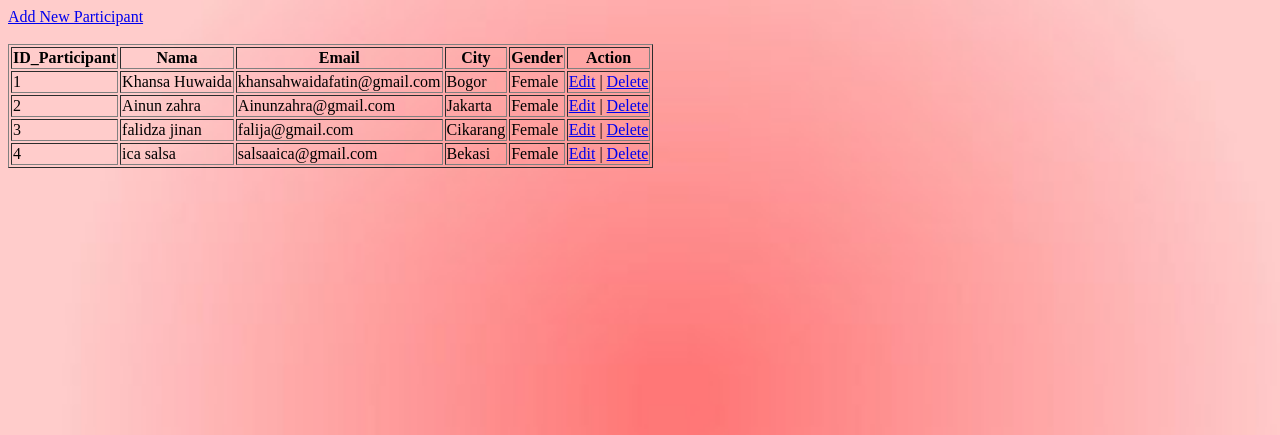
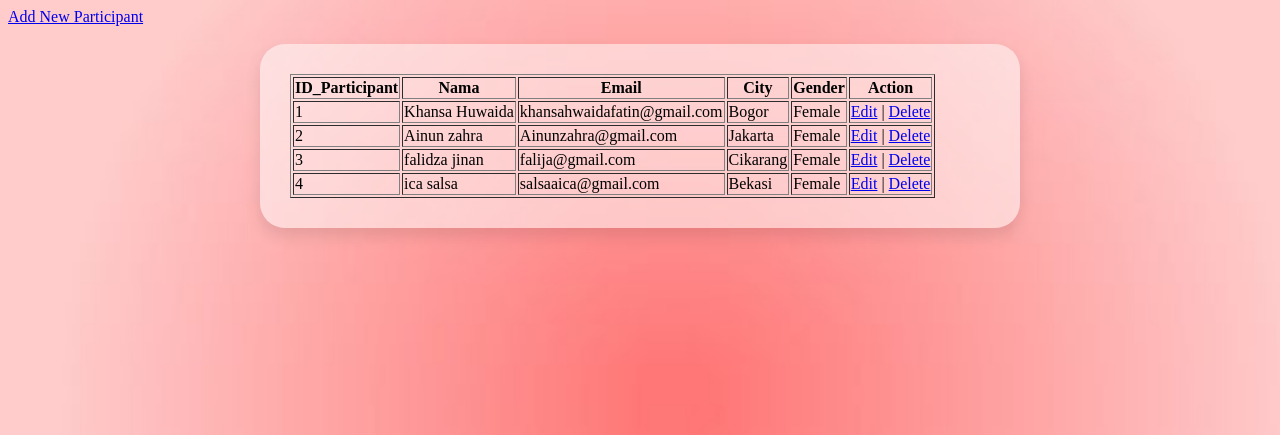
Before and after one commit to Princessbabik/ssip-database, a PHP site: page /player.php in a window 1280 px wide. Shown: the top 435 px of the page. Run offline with PHP 8.4, Linux system fonts and the light colour scheme; data comes from the database, SQL or seed files in the repository.

Commit message:
player
akhdasdkh

```diff
--- a/index.php
+++ b/index.php
@@ -13,6 +13,7 @@
                 <div class="col-md-6">
                     <div class="login-container">
                         <table width="25%" border="0">
+                            <h1>PARTICIPANT</h1>
                             <tr>
                                 <td>ID</td>
                                 <td><input type="text" name="ID_Participant"></td>
--- a/player.php
+++ b/player.php
@@ -10,11 +10,23 @@ $result = mysqli_query($conn, "SELECT * FROM participant");
     <head>
         <title>Homepage</title>
         <link href="style.css" rel="stylesheet">
+        <style>
+            .table-container {
+                background-color: rgba(255, 255, 255, 0.514);
+                border-radius: 25px;
+                padding: 30px;
+                margin-top: 50px;
+                box-shadow: 0 8px 16px rgba(0, 0, 0, 0.1);
+                max-width: 700px;
+                margin: auto;
+            }
+        </style>
     </head>
 
     <body>
         <!-- This is a link for Add Page -->
         <a href="index.php">Add New Participant</a><br/><br/>
+        <div class= table-container>
         <table border=1>
             <tr>
             <th>ID_Participant</th>
@@ -24,7 +36,7 @@ $result = mysqli_query($conn, "SELECT * FROM participant");
             <th>Gender</th>
             <th>Action</th>
             </tr>
-
+        </div>
         <?php
         while($Participant = mysqli_fetch_array($result)) {
             echo "<tr>";
```
